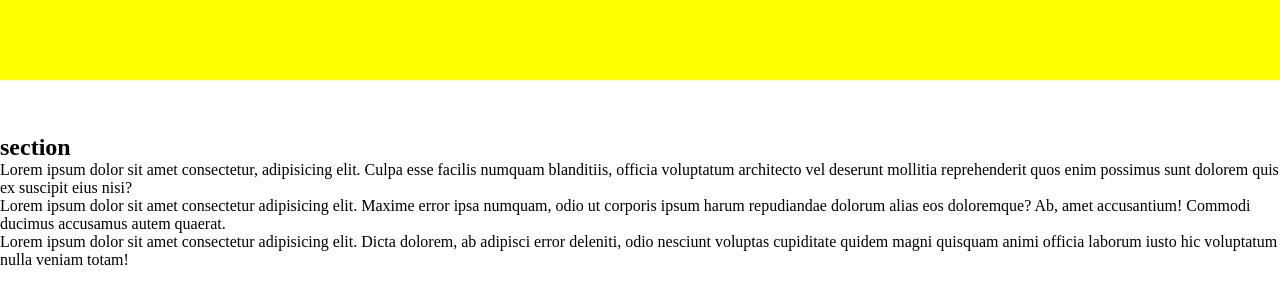
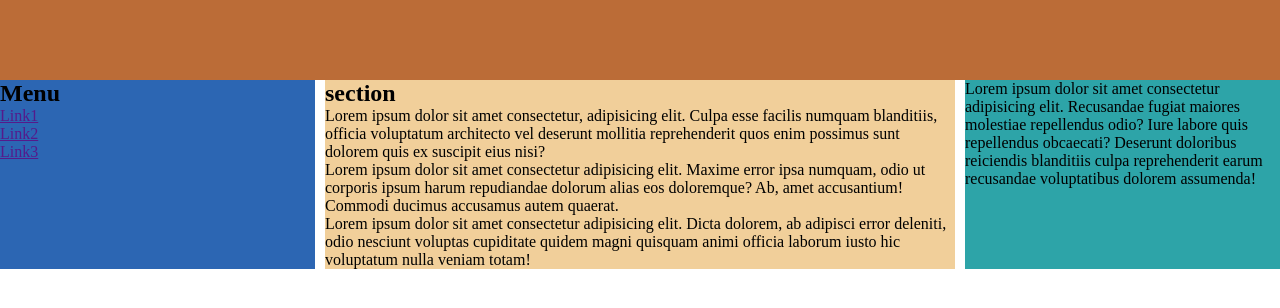
Before and after one commit to LeonardoFilesi/css-flex-layout, a plain HTML site: page index.html in a window 1280 px wide. Drawn offline with Linux system fonts and the light colour scheme.

Commit message:
struttura corretta flexata

```diff
--- a/css/style.css
+++ b/css/style.css
@@ -9,9 +9,31 @@
 /*HEADER*/
 header {
     height: 80px;
-    background-color: yellow;
+    background-color: rgb(187, 108, 55);
 }
 
 nav.menu {
-    background-color: aqua ;
+    background-color: rgb(44, 102, 179) ;
+    width: 25%;
 }
+
+/*MAIN*/
+main.flex {
+    gap: 10px;
+}
+
+.flex {
+    display: flex;
+}
+
+.main-section {
+    display: block;
+    width: 50%;
+    background-color: rgb(241, 207, 154);
+}
+
+aside {
+    display: block;
+    background-color: rgb(45, 164, 168);
+    width: 25%;
+}
--- a/index.html
+++ b/index.html
@@ -15,12 +15,13 @@
 <!--end header-->
 
 <!--main-->
-    <main>
-        <nav class="meni">
+    <main class="flex">
+        <nav class="menu">
+            <h2>Menu</h2>
             <ul>
-                <li></li>
-                <li></li>
-                <li></li>
+                <li><a href="">Link1</a></li>
+                <li><a href="">Link2</a></li>
+                <li><a href="">Link3</a></li>
             </ul>
         </nav>
 
@@ -29,8 +30,14 @@
             <p>Lorem ipsum dolor sit amet consectetur, adipisicing elit. Culpa esse facilis numquam blanditiis, officia voluptatum architecto vel deserunt mollitia reprehenderit quos enim possimus sunt dolorem quis ex suscipit eius nisi?</p>
             <p>Lorem ipsum dolor sit amet consectetur adipisicing elit. Maxime error ipsa numquam, odio ut corporis ipsum harum repudiandae dolorum alias eos doloremque? Ab, amet accusantium! Commodi ducimus accusamus autem quaerat.</p>
             <p>Lorem ipsum dolor sit amet consectetur adipisicing elit. Dicta dolorem, ab adipisci error deleniti, odio nesciunt voluptas cupiditate quidem magni quisquam animi officia laborum iusto hic voluptatum nulla veniam totam!</p>
+        </section>
 
-        </section>
+<!--banner-->
+        <aside>
+            Lorem ipsum dolor sit amet consectetur adipisicing elit. Recusandae fugiat maiores molestiae repellendus odio? Iure labore quis repellendus obcaecati? Deserunt doloribus reiciendis blanditiis culpa reprehenderit earum recusandae voluptatibus dolorem assumenda!
+        </aside>
+<!--end banner-->
+
     </main>
 <!--end main-->
 
```
